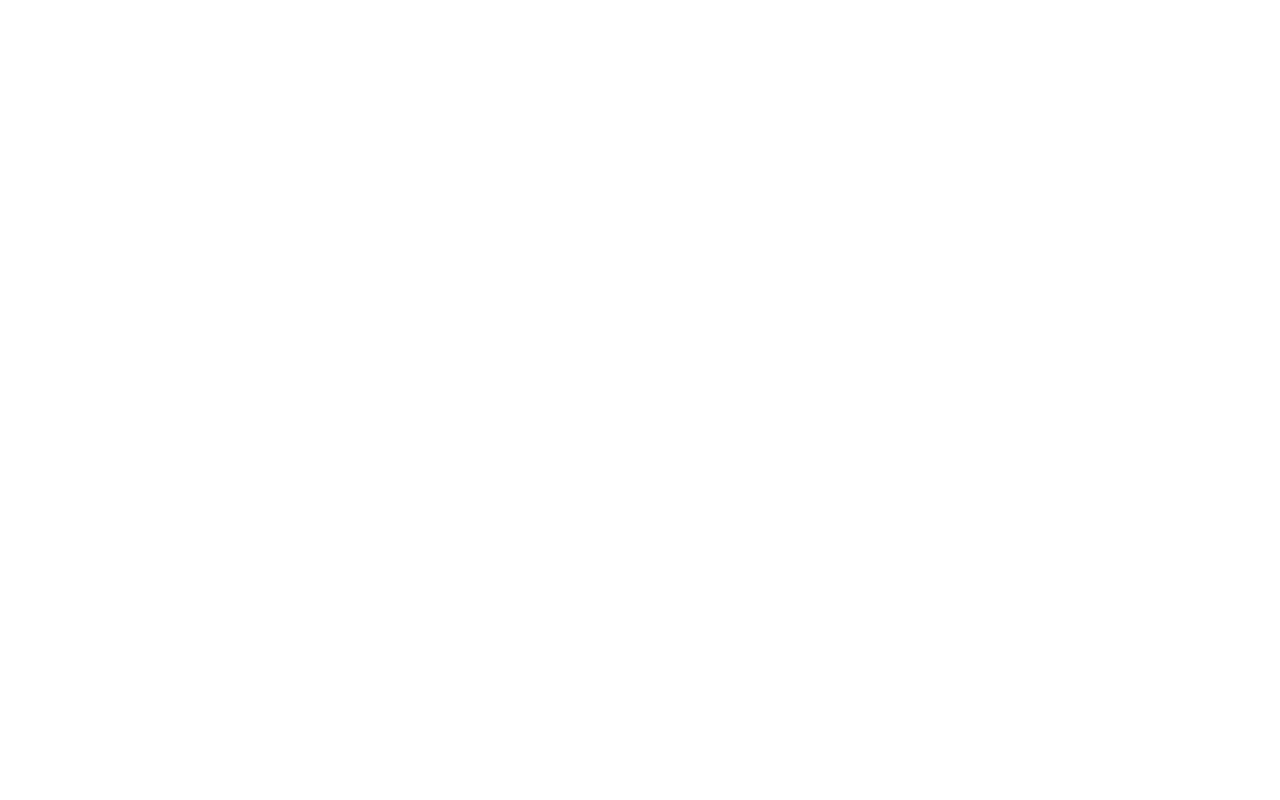
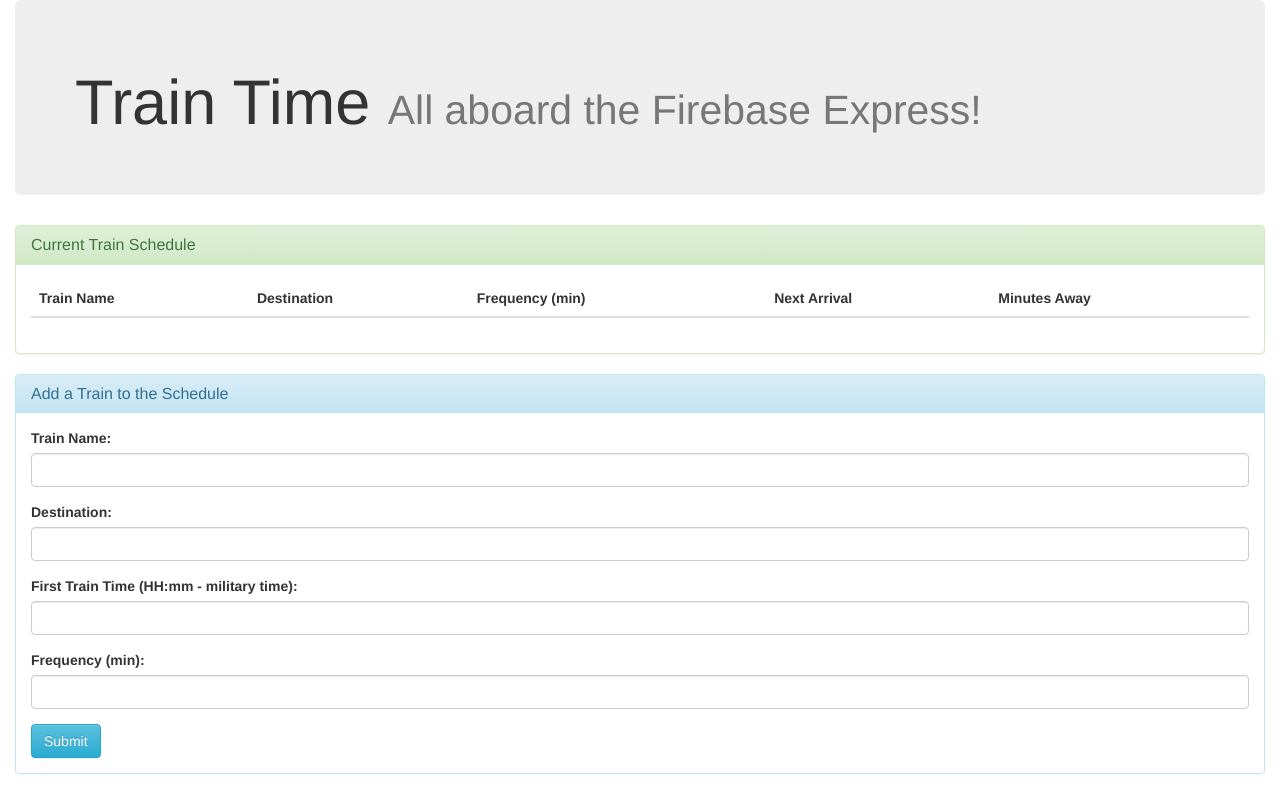
Before and after one commit to Joseph526/Train-Time, a plain HTML site: page index.html in a window 1280 px wide. Drawn offline with nearby package versions, Linux system fonts and the light colour scheme.

Commit message:
Added HTML layout

```diff
--- a/assets/javascript/app.js
+++ b/assets/javascript/app.js
@@ -0,0 +1,17 @@
+$(document).ready(function() {
+    // Initialize Firebase
+    var config = {
+        apiKey: "AIzaSyBmHJUTn9e11BGKZeoSvYy12AisLycAZl0",
+        authDomain: "train-time-d055e.firebaseapp.com",
+        databaseURL: "https://train-time-d055e.firebaseio.com",
+        projectId: "train-time-d055e",
+        storageBucket: "train-time-d055e.appspot.com",
+        messagingSenderId: "704288794030"
+    };
+    firebase.initializeApp(config);
+    var database = firebase.database();
+
+    $("#submitButton").on("click", function(event) {
+        event.preventDefault();
+    })
+});
--- a/index.html
+++ b/index.html
@@ -9,12 +9,68 @@
     <link rel="stylesheet" href="https://maxcdn.bootstrapcdn.com/bootstrap/3.3.7/css/bootstrap.min.css" integrity="sha384-BVYiiSIFeK1dGmJRAkycuHAHRg32OmUcww7on3RYdg4Va+PmSTsz/K68vbdEjh4u" crossorigin="anonymous">
     <!-- Optional theme -->
     <link rel="stylesheet" href="https://maxcdn.bootstrapcdn.com/bootstrap/3.3.7/css/bootstrap-theme.min.css" integrity="sha384-rHyoN1iRsVXV4nD0JutlnGaslCJuC7uwjduW9SVrLvRYooPp2bWYgmgJQIXwl/Sp" crossorigin="anonymous">
+    <!-- Added link to the Firebase Library -->
+    <script src="https://www.gstatic.com/firebasejs/4.11.0/firebase.js"></script>
     <!-- Added link to the jQuery Library -->
     <script src="https://cdnjs.cloudflare.com/ajax/libs/jquery/3.2.1/jquery.min.js"></script>
     <link rel="stylesheet" type="text/css" media="screen" href="assets/css/style.css" />
     <script src="assets/javascript/app.js"></script>
 </head>
 <body>
+    <div class="container-fluid">
+        <div class="jumbotron">
+            <h1>Train Time <small>All aboard the Firebase Express!</small></h1>
+        </div>
+        <div class="row">
+            <div class="col-sm-12">
+                <div class="panel panel-success">
+                    <div class="panel-heading">
+                        <h3 class="panel-title">Current Train Schedule</h3>
+                    </div>
+                    <div class="panel-body">
+                        <table class="table table-hover">
+                            <thead>
+                                <tr>
+                                    <th>Train Name</th>
+                                    <th>Destination</th>
+                                    <th>Frequency (min)</th>
+                                    <th>Next Arrival</th>
+                                    <th>Minutes Away</th>
+                                </tr>
+                            </thead>
+                            <tbody></tbody>
+                        </table>
+                    </div>
+                </div>
+                <div class="panel panel-info">
+                    <div class="panel-heading">
+                        <h3 class="panel-title">Add a Train to the Schedule</h3>
+                    </div>
+                    <div class="panel-body">
+                        <form role="form">
+                            <div class="form-group">
+                                <label for="addTrain">Train Name:</label>
+                                <input type="text" class="form-control" id="addTrain">
+                            </div>
+                            <div class="form-group">
+                                <label for="addDest">Destination:</label>
+                                <input type="text" class="form-control" id="addDest">
+                            </div>
+                            <div class="form-group">
+                                <label for="addFirstTime">First Train Time (HH:mm - military time):</label>
+                                <input type="text" class="form-control" id="addFirstTime">
+                            </div>
+                            <div class="form-group">
+                                <label for="addFreq">Frequency (min):</label>
+                                <input type="text" class="form-control" id="addFreq">
+                            </div>
+                            <button type="submit" class="btn btn-info" id="submitButton">Submit</button>
+                        </form>
+                    </div>
+                </div>
+            </div>
+        </div>
+    </div><!-- /.container-fluid -->
 
 </body>
 </html>
```
